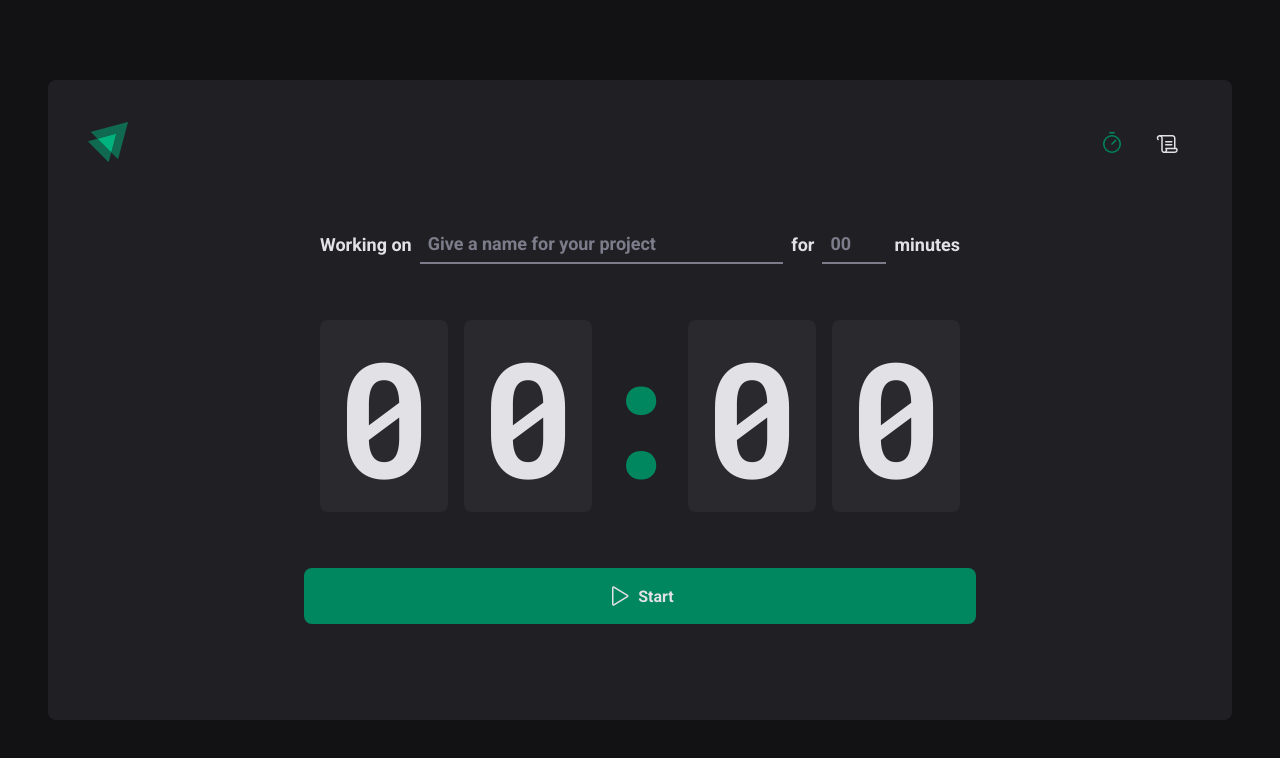
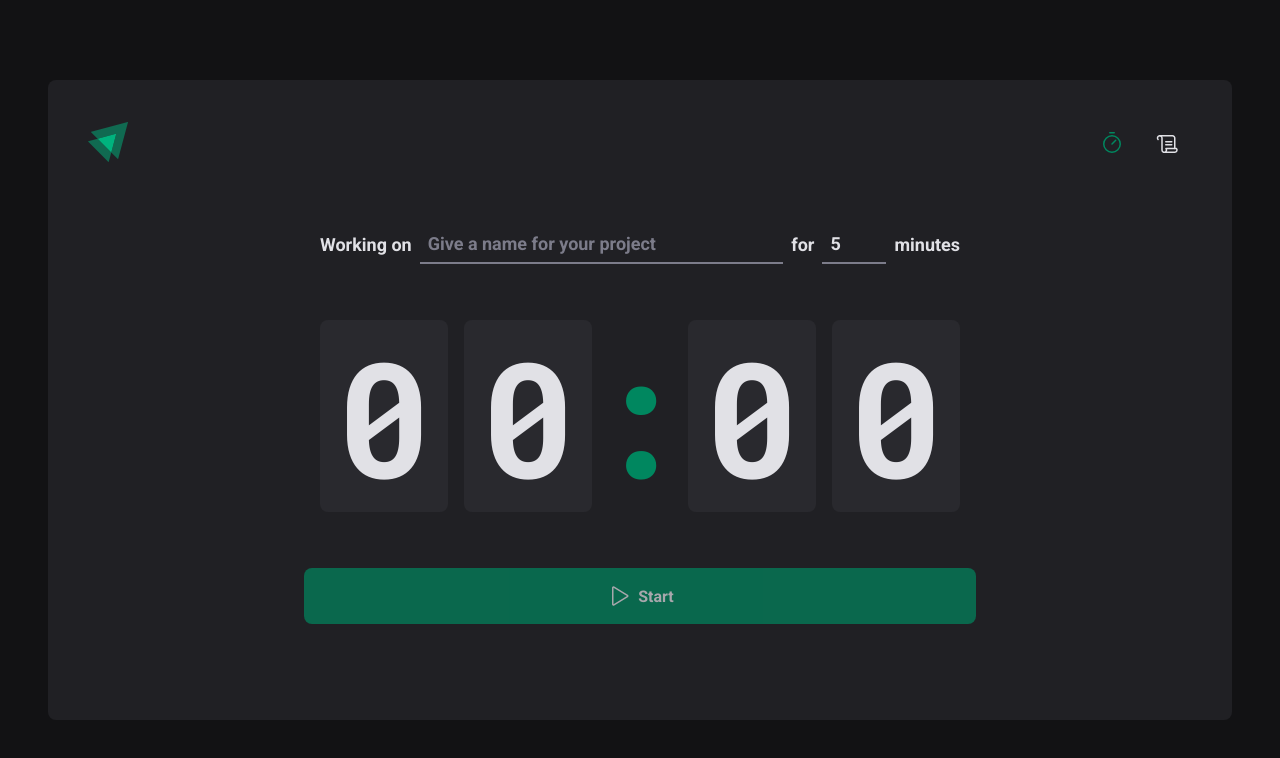
Before and after one commit to wilsonfsouza/pomodoro-times, a React (Vite) app: page / in a window 1280 px wide. Shown: the top 758 px of the page. Built offline with nearby package versions, Linux system fonts and the light colour scheme.

Commit message:
feat(homepage): integrated form with react-hook-form and zod for validation

```diff
--- a/package.json
+++ b/package.json
@@ -11,11 +11,14 @@
     "preview": "vite preview"
   },
   "dependencies": {
+    "@hookform/resolvers": "^3.1.1",
     "phosphor-react": "^1.4.1",
     "react": "^18.2.0",
     "react-dom": "^18.2.0",
+    "react-hook-form": "^7.45.2",
     "react-router-dom": "^6.14.1",
-    "styled-components": "^6.0.3"
+    "styled-components": "^6.0.3",
+    "zod": "^3.21.4"
   },
   "devDependencies": {
     "@rocketseat/eslint-config": "^2.0.1",
--- a/src/pages/Home/index.tsx
+++ b/src/pages/Home/index.tsx
@@ -1,4 +1,8 @@
+import { zodResolver } from '@hookform/resolvers/zod'
 import { Play } from 'phosphor-react'
+import { useForm } from 'react-hook-form'
+import * as zod from 'zod'
+
 import {
   CountdownContainer,
   CountdownSeparator,
@@ -9,16 +13,43 @@
   TaskInput,
 } from './styles'
 
+const newCycleFormValidationSchema = zod.object({
+  task: zod.string().min(1, 'You must enter a task'),
+  minutesAmount: zod
+    .number()
+    .min(5, 'The minimum interval must be of 5 minutes')
+    .max(60, 'The maximum interval must be of 60 minutes'),
+})
+
+type NewCycleFormData = zod.infer<typeof newCycleFormValidationSchema>
+
 export function Home() {
+  const { register, handleSubmit, watch, reset } = useForm<NewCycleFormData>({
+    resolver: zodResolver(newCycleFormValidationSchema),
+    defaultValues: {
+      task: '',
+      minutesAmount: 5,
+    },
+  })
+
+  function handleCreateNewCycle(data: NewCycleFormData) {
+    console.log(data)
+    reset()
+  }
+
+  const task = watch('task')
+  const isSubmitDisable = !task
+
   return (
     <HomeContainer>
-      <form action="">
+      <form onSubmit={handleSubmit(handleCreateNewCycle)}>
         <FormContainer>
           <label htmlFor="task">Working on</label>
           <TaskInput
             id="task"
             list="task-suggestions"
             placeholder="Give a name for your project"
+            {...register('task')}
           />
 
           <datalist id="task-suggestions">
@@ -30,12 +61,12 @@
           <label htmlFor="minutesAmount">for</label>
           <MinutesAmountInput
             type="number"
-            name=""
             id="minutesAmount"
             placeholder="00"
             step={5}
             min={5}
             max={60}
+            {...register('minutesAmount', { valueAsNumber: true })}
           />
 
           <span>minutes</span>
@@ -49,7 +80,7 @@
           <span>0</span>
         </CountdownContainer>
 
-        <StartCountdownButton type="submit">
+        <StartCountdownButton type="submit" disabled={isSubmitDisable}>
           <Play size={24} />
           Start
         </StartCountdownButton>
```
Also changed, not shown: 1 other file (tests, documents, lock files or other folders).
